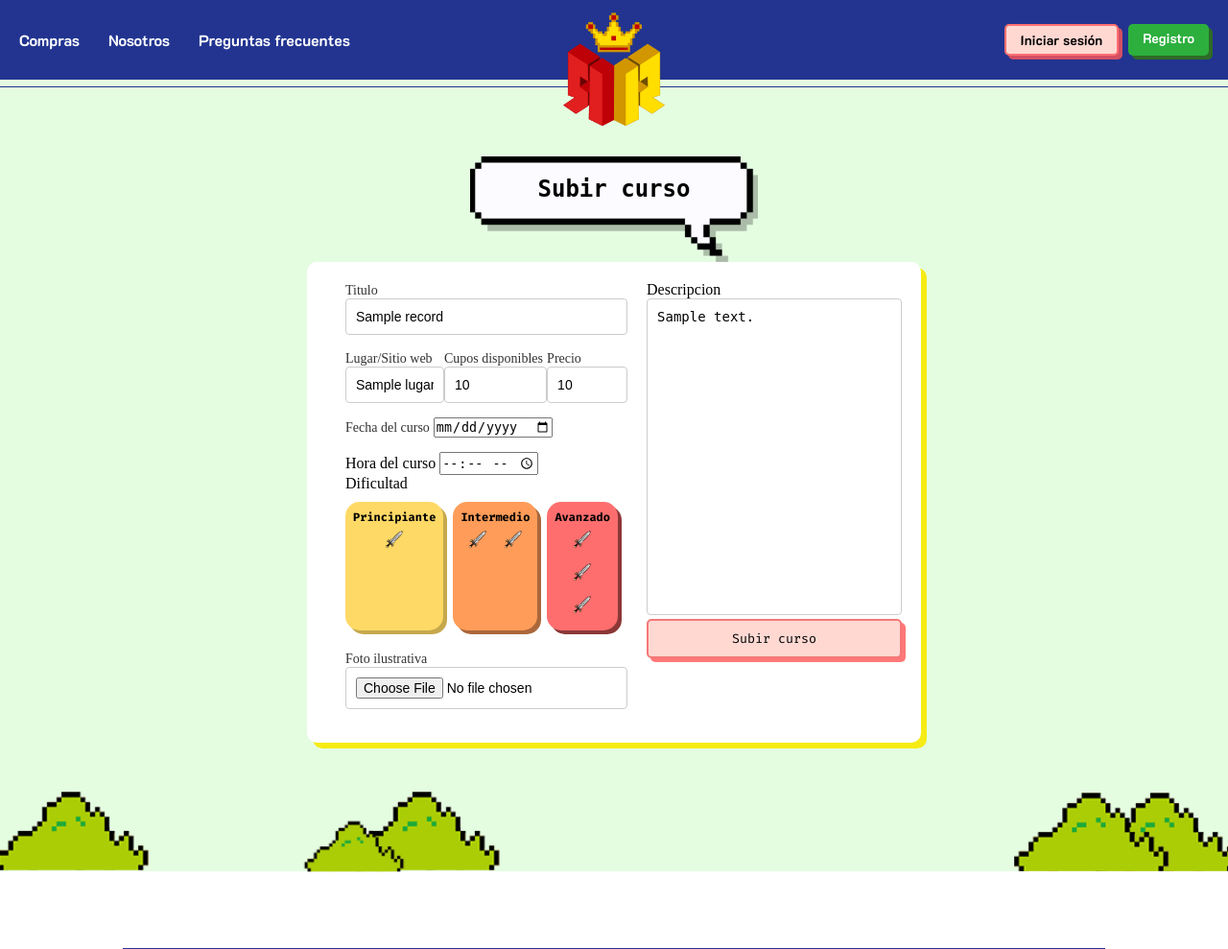
After one commit to SofiLeonar/RecipeRealm2024, a Flask app: page /editarcurso/1 in a window 1280 px wide. The commit adds this page. Shown: the top 989 px of the page at 96% size. Run offline with Flask 3, Linux system fonts and the light colour scheme; a database or web service that is not in the repository returns one stand-in record (values such as "Sample title"); data that the repository does not hold is empty; some libraries are stand-ins or nearby versions; some web fonts are replaced.

Commit message:
feat: editar cursos

```diff
--- a/app/blueprints/dashboard/routes.py
+++ b/app/blueprints/dashboard/routes.py
@@ -174,6 +174,53 @@ def eliminarcurso():
     return redirect(url_for('dashboard_bp.cursos'))
 
 
+@dashboard_bp.route('/editarcurso/<int:curso_id>', methods=['GET', 'POST'])
+def editarcurso(curso_id):
+    response = requests.get(JSONBIN_CURSOS_URL, headers=HEADERS_CURSOS)
+    data = response.json()
+    cursos = data.get('record', {}).get('record', [])
+
+    curso = next((c for c in cursos if c['id'] == curso_id), None)
+
+    if not curso:
+        flash('Curso no encontrado.')
+        return redirect(url_for('dashboard_bp.cursos'))
+
+    if request.method == 'POST':
+        curso_actualizado = {
+            'titulo': request.form['titulo_curso'],
+            'lugar': request.form['lugar'],
+            'cupos_disponibles': request.form['cupos'],
+            'precio': request.form['precio'],
+            'fecha': request.form['fecha'],
+            'descripcion': request.form['desCurso'],
+            'hora': request.form['hora'],
+            'dificultad': request.form['dificultad'],
+        }
+
+        foto = request.files.get('foto')
+        if foto:
+            try:
+                upload_result = cloudinary.uploader.upload(foto)
+                curso_actualizado['foto'] = upload_result['url']
+            except Exception as e:
+                flash('Error al subir la foto. Por favor, intenta de nuevo.')
+                return redirect(url_for('dashboard_bp.editarcurso', curso_id=curso_id))
+
+        for i, c in enumerate(cursos):
+            if c['id'] == curso_id:
+                cursos[i].update(curso_actualizado)
+                break
+
+        response = requests.put(JSONBIN_CURSOS_URL, headers=HEADERS_CURSOS, json={'record': cursos})
+        if response.status_code == 200:
+            flash('Curso actualizado correctamente.')
+            return redirect(url_for('dashboard_bp.get_curso_by_id', curso_id=curso_id))
+        else:
+            flash('Error al actualizar el curso.')
+
+    return render_template('dashboard/editarCurso.html', curso=curso)
+
 
 @dashboard_bp.route('/vercurso')
 def vercurso():
--- /dev/null
+++ b/app/templates/dashboard/editarCurso.html
@@ -0,0 +1,106 @@
+{% extends "layout.html" %}
+
+{% block title %} Subir curso {% endblock %}
+
+{% block content %}
+
+<section class="">
+    <div class="dialogo">
+        <h1>Subir curso</h1>
+    </div>
+        <form class="containerRegistro flex" action="{{ url_for('dashboard_bp.editarcurso', curso_id=curso.id) }}" method="POST" enctype="multipart/form-data">
+            <div class="formDerechaRegistro" >
+            <div class="formRegistro">
+                <label for="tituloCurso">Titulo</label>
+                <input type="text" id="tituloCurso" name="titulo_curso" value="{{ curso.titulo }}">
+            </div>
+
+            <div class="formRegistro flex">
+                <div>
+                    <label for="lugar">Lugar/Sitio web</label>
+                    <input type="text" id="lugar" name="lugar" value="{{ curso.lugar }}">
+                </div>
+                <div>
+                    <label for="cupos">Cupos disponibles</label>
+                    <input type="text" id="cupos" name="cupos" value="{{ curso.cupos_disponibles }}">
+                </div>
+                <div>
+                    <label for="precio">Precio</label>
+                    <input type="text" id="precio" name="precio" value="{{ curso.precio }}">
+                </div>
+            </div>
+
+            <div class="formRegistro">
+                <label for="fecha">Fecha del curso</label>
+                <input type="date" id="fecha" name="fecha" value="{{ curso.fecha }}">
+            </div>
+            <div>
+                <label for="hora">Hora del curso</label>
+                <input type="time" id="hora" name="hora">
+            </div>
+            <div>
+                <label for="dificultad">Dificultad</label>
+                <div>
+                    <div class="filtros">
+                        <!-- Principiante -->
+                        <input type="radio" class="cursoPrincipiante" id="principiante" name="dificultad" value="Principiante" hidden required>
+                        <div class="dificultad cursoPrincipiante" onclick="document.getElementById('principiante').checked = true;">
+                            <div>
+                                <span>Principiante</span>
+                            </div>
+                            <div>
+                                <img src="/static/img/espada.png" alt="espada">
+                            </div>
+                        </div>
+
+                        <!-- Intermedio -->
+                        <input type="radio" class="cursoIntermedio" id="intermedio" name="dificultad" value="Intermedio" hidden required>
+                        <div class="dificultad cursoIntermedio" onclick="document.getElementById('intermedio').checked = true;">
+                            <div>
+                                <span>Intermedio</span>
+                            </div>
+                            <div>
+                                <img src="/static/img/espada.png" alt="espada">
+                                <img src="/static/img/espada.png" alt="espada">
+                            </div>
+                        </div>
+
+                        <!-- Avanzado -->
+                        <input type="radio" class="cursoAvanzado" id="avanzado" name="dificultad" value="Avanzado" hidden required>
+                        <div class="dificultad cursoAvanzado" onclick="document.getElementById('avanzado').checked = true;">
+                            <div>
+                                <span>Avanzado</span>
+                            </div>
+                            <div>
+                                <img src="/static/img/espada.png" alt="espada">
+                                <img src="/static/img/espada.png" alt="espada">
+                                <img src="/static/img/espada.png" alt="espada">
+                            </div>
+                        </div>
+                    </div>
+                </div>
+
+            </div>
+
+            <div class="formRegistro">
+                <label for="foto">Foto ilustrativa</label>
+                <input type="file" id="foto" name="foto" accept="image/*">
+            </div>
+            </div>
+
+
+
+
+            <div  class="formDerechaRegistro">
+                <div>
+                    <label for="desCurso">Descripcion</label>
+                    <textarea id="desCurso" name="desCurso" placeholder="1- poner el agua a hervir" class="textareaRegistro">{{ curso.descripcion }}</textarea>
+                </div>
+
+
+                <button type="submit" class="btnRojo">Subir curso</button>
+            </div>
+        </form>
+</section>
+
+{% endblock %}
--- a/app/templates/dashboard/misCursos.html
+++ b/app/templates/dashboard/misCursos.html
@@ -26,7 +26,8 @@
         <form action="{{ url_for('dashboard_bp.eliminarcurso') }}" method="POST" style="display: inline" onsubmit="return confirm('¿Estás seguro de que deseas eliminar el curso? Esta acción no se puede deshacer.');">
             <input type="hidden" name="curso_id" value="{{ curso.id }}">
             <button type="submit" class="btnRojo">Eliminar curso</button>
-         </form>
+        </form>
+        <a href="{{ url_for('dashboard_bp.editarcurso',curso_id=curso.id) }}" class="btnRojo">Editar curso</a>
     </div>
     {% endfor %}
 </section>
```
